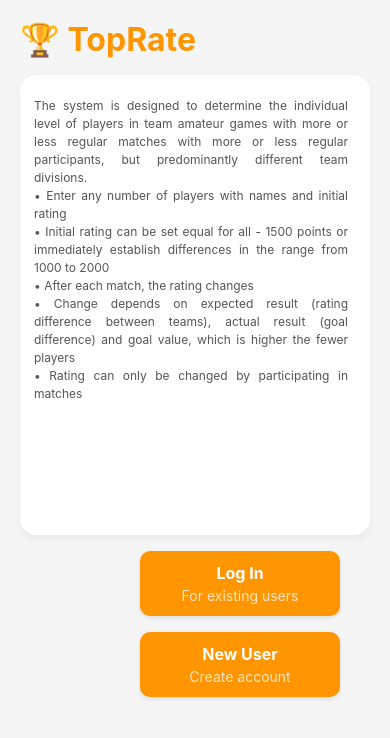
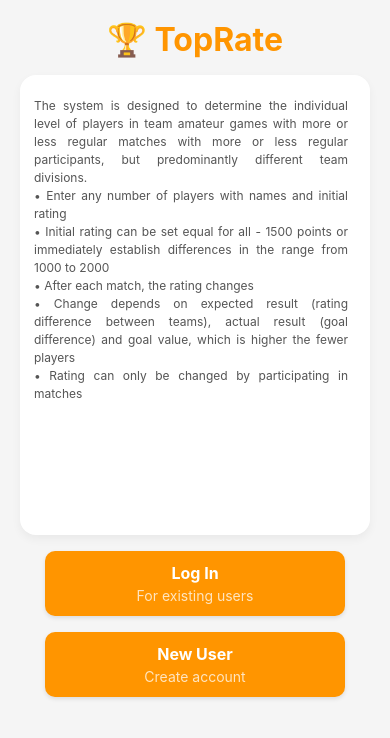
Before and after one commit to zveresch2019-ship-it/TopRate, a React Native app: screen / in a window 390 px wide. Shown: the top 738 px of the page. Built offline with nearby package versions, Linux system fonts and the light colour scheme; no server answers.

Commit message:
Center login help block within content

```diff
--- a/src/screens/LoginScreen.tsx
+++ b/src/screens/LoginScreen.tsx
@@ -532,6 +532,7 @@ const styles = StyleSheet.create({
   content: {
     width: '100%',
     maxWidth: 380,
+    alignItems: 'center',
     gap: 16,
   },
   title: {
@@ -541,6 +542,8 @@ const styles = StyleSheet.create({
   },
   helpContainer: {
     width: '100%',
+    maxWidth: 360,
+    alignSelf: 'center',
     height: 460,
     maxHeight: 520,
     backgroundColor: '#FFFFFF',
@@ -563,12 +566,14 @@ const styles = StyleSheet.create({
     width: '100%',
     maxWidth: 320,
     gap: 16,
-    alignItems: 'flex-end',
+    alignItems: 'center',
   },
   modeButton: {
     backgroundColor: '#FF9500',
-    width: 200,
+    width: 300,
+    maxWidth: '100%',
     paddingVertical: 12,
+    paddingHorizontal: 12,
     borderRadius: 10,
     alignItems: 'center',
     shadowColor: '#000',
```
